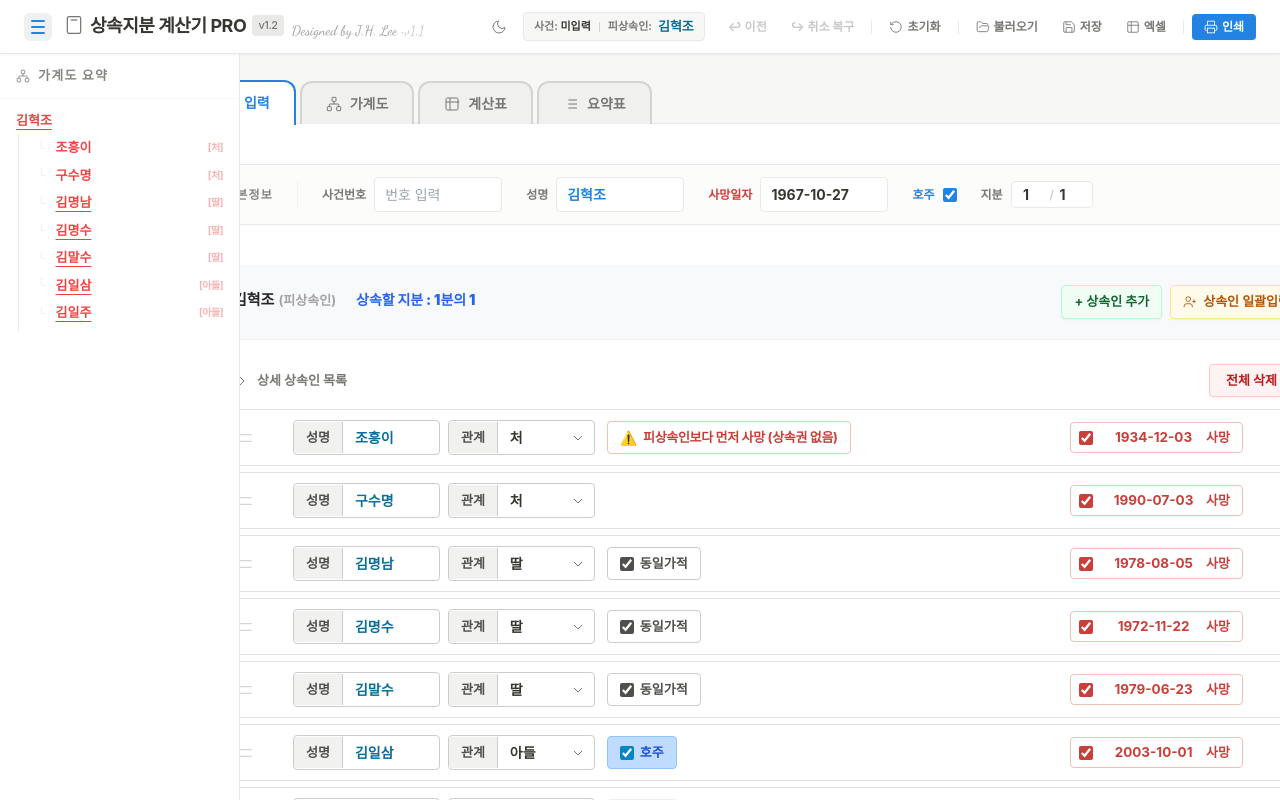
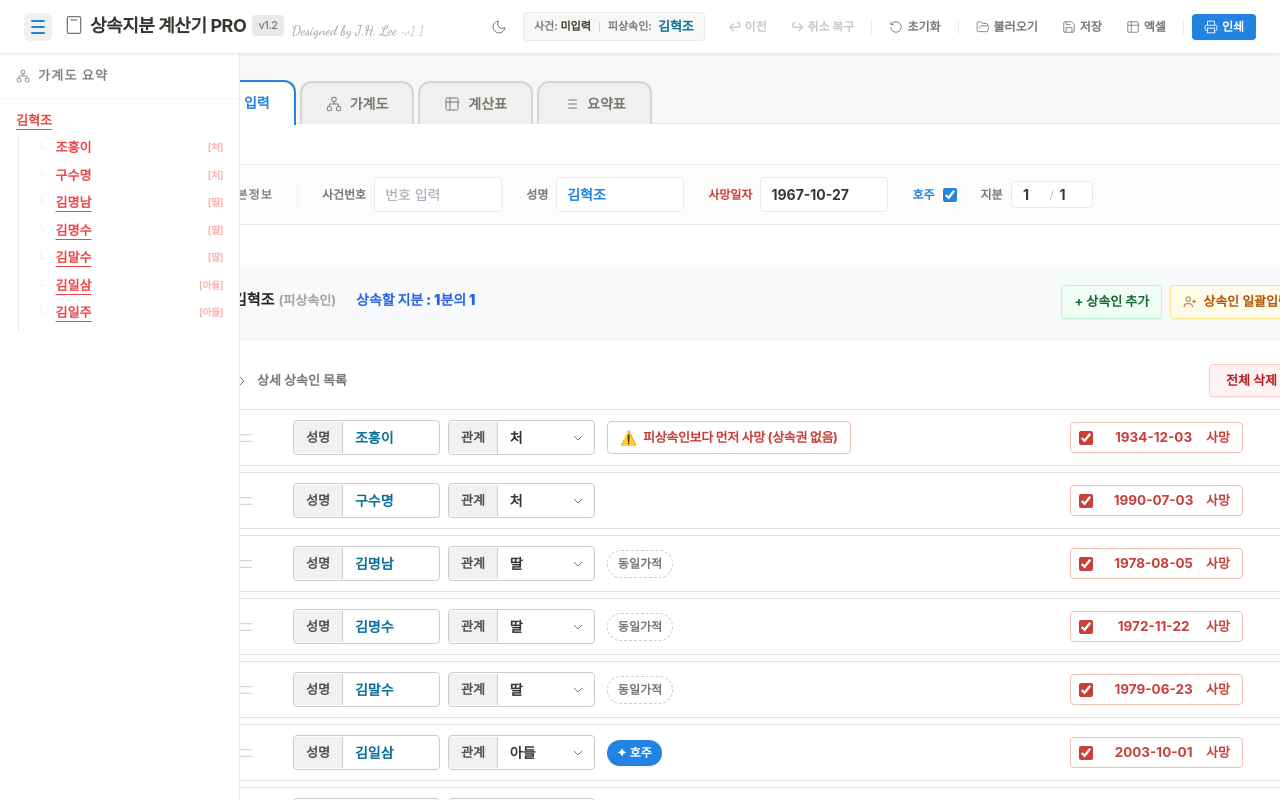
Before and after one commit to wallmendi-beep/inherit-calc, a React (Vite) app: page / in a window 1280 px wide. Shown: the top 800 px of the page. Built offline with nearby package versions, Linux system fonts and the light colour scheme; the HTML template or start-up script is replaced by a standard one.

Commit message:
feat(v1.3.0): improve hoju/married-daughter UI chips and auto-detect marriage date for inheritance calc

```diff
--- a/src/components/HeirRow.jsx
+++ b/src/components/HeirRow.jsx
@@ -111,30 +111,36 @@ const HeirRow = ({ node, level, handleUpdate, removeHeir, addHeir, siblings, inh
             )}
 
             {showHoju && (
-              <label className={`flex items-center gap-1.5 px-3 py-1.5 rounded border transition-colors select-none ${
-                node.isHoju
-                  ? 'bg-[#bfdbfe] dark:bg-blue-900/40 border-[#93c5fd] dark:border-blue-800/50 text-[#1d4ed8] dark:text-blue-300 cursor-pointer'
-                  : hasOtherHoju
-                    ? 'bg-[#f1f1ef] dark:bg-slate-700/50 border-[#e9e9e7] dark:border-slate-600 text-[#a3a3a3] dark:text-slate-500 cursor-not-allowed opacity-70'
-                    : 'bg-white dark:bg-slate-800 border-[#cccccc] dark:border-slate-600 hover:bg-[#f1f1ef] dark:hover:bg-slate-700 text-[#787774] dark:text-slate-400 cursor-pointer'
-              }`}>
-                <input
-                  type="checkbox"
-                  checked={node.isHoju || false}
-                  disabled={hasOtherHoju && !node.isHoju}
-                  onKeyDown={onKeyDown}
-                  onChange={e => handleUpdate(node.id, 'isHoju', e.target.checked)}
-                  className={`w-3.5 h-3.5 accent-[#0284c7] ${hasOtherHoju && !node.isHoju ? 'cursor-not-allowed grayscale' : 'cursor-pointer'}`}
-                />
-                <span className="text-[13px] font-bold">호주</span>
-              </label>
+              <button
+                type="button"
+                onClick={() => !hasOtherHoju || node.isHoju ? handleUpdate(node.id, 'isHoju', !node.isHoju) : null}
+                onKeyDown={onKeyDown}
+                disabled={hasOtherHoju && !node.isHoju}
+                className={`flex items-center gap-1 px-2.5 py-1 rounded-full text-[12px] font-bold transition-all select-none ${
+                  node.isHoju
+                    ? 'bg-[#2383e2] text-white shadow-sm hover:bg-[#0073ea]'
+                    : hasOtherHoju
+                      ? 'bg-[#f1f1ef] dark:bg-slate-700/50 text-[#a3a3a3] dark:text-slate-500 cursor-not-allowed border border-dashed border-[#d4d4d4] dark:border-slate-600'
+                      : 'bg-white dark:bg-slate-800 text-[#787774] dark:text-slate-400 border border-dashed border-[#cccccc] dark:border-slate-600 hover:border-[#2383e2] hover:text-[#2383e2] dark:hover:border-blue-400 dark:hover:text-blue-400 cursor-pointer'
+                }`}
+              >
+                {node.isHoju ? '✦ 호주' : '호주'}
+              </button>
             )}
 
             {showMarriedDaughter && (
-              <label className={`flex items-center gap-1.5 px-3 py-1.5 rounded border transition-colors cursor-pointer select-none ${node.isSameRegister !== false ? 'bg-white dark:bg-slate-800 border-[#cccccc] dark:border-slate-600 text-[#504f4c] dark:text-slate-300' : 'bg-[#fff7ed] dark:bg-orange-900/20 border-[#fed7aa] dark:border-orange-800/40 text-[#c2410c] dark:text-orange-400'}`}>
-                <input type="checkbox" checked={node.isSameRegister !== false} onKeyDown={onKeyDown} onChange={e => handleUpdate(node.id, 'isSameRegister', e.target.checked)} className="w-3.5 h-3.5 cursor-pointer accent-[#504f4c]" />
-                <span className="text-[13px] font-bold">{node.isSameRegister !== false ? '동일가적' : '출가녀'}</span>
-              </label>
+              <button
+                type="button"
+                onClick={() => handleUpdate(node.id, 'isSameRegister', node.isSameRegister === false ? true : false)}
+                onKeyDown={onKeyDown}
+                className={`flex items-center gap-1 px-2.5 py-1 rounded-full text-[12px] font-bold transition-all select-none cursor-pointer ${
+                  node.isSameRegister !== false
+                    ? 'bg-white dark:bg-slate-800 text-[#787774] dark:text-slate-400 border border-dashed border-[#cccccc] dark:border-slate-600 hover:border-[#c2410c] hover:text-[#c2410c] dark:hover:border-orange-400 dark:hover:text-orange-400'
+                    : 'bg-[#c2410c] text-white shadow-sm hover:bg-[#a3370b]'
+                }`}
+              >
+                {node.isSameRegister !== false ? '동일가적' : '✦ 출가(제적)'}
+              </button>
             )}
 
             {showMarriedDaughter && node.isSameRegister === false && (
--- a/src/engine/inheritance.js
+++ b/src/engine/inheritance.js
@@ -165,16 +165,28 @@ export const calculateInheritance = (tree, propertyValue) => {
            h.r = 1.0;
          } else if (law === '1979') {
            if (h.relation === 'daughter') {
-             if (h.isSameRegister !== false) { h.r = 1.0; }
+             // 제적일(marriageDate)이 있는 경우 피상속인 사망일과 비교하여 자동 판정
+             let isMarried = h.isSameRegister === false;
+             if (h.marriageDate && distributionDate) {
+               isMarried = !isBefore(distributionDate, h.marriageDate);
+             }
+
+             if (!isMarried) { h.r = 1.0; }
              else { h.r = 0.25; modifier = '출가녀 감산 (아들의 1/4)'; }
            } else if (h.relation === 'son') {
              if (h.isHoju && (!isSubstitution || node.isHoju)) { h.r = 1.5; modifier = isSubstitution ? '대습 호주가산 (선례 2-285호)' : '호주상속 5할 가산'; }
              else { h.r = 1.0; }
            } else h.r = 1.0;
          } else { // 1960년 구법
-           if (h.relation === 'daughter') {
-             if (h.isSameRegister !== false) { h.r = 0.5; modifier = '여자 감산 (남자의 1/2)'; }
-             else { h.r = 0.25; modifier = '출가녀 감산 (남자의 1/4)'; }
+            if (h.relation === 'daughter') {
+              // 제적일(marriageDate)이 있는 경우 피상속인 사망일과 비교하여 자동 판정
+              let isMarried = h.isSameRegister === false;
+              if (h.marriageDate && distributionDate) {
+                isMarried = !isBefore(distributionDate, h.marriageDate);
+              }
+
+              if (!isMarried) { h.r = 0.5; modifier = '여자 감산 (남자의 1/2)'; }
+              else { h.r = 0.25; modifier = '출가녀 감산 (남자의 1/4)'; }
            } else if (h.relation === 'son') {
              if (h.isHoju && (!isSubstitution || node.isHoju)) { h.r = 1.5; modifier = isSubstitution ? '대습 호주가산 (선례 2-285호)' : '호주상속 5할 가산'; }
              else { h.r = 1.0; }
```
